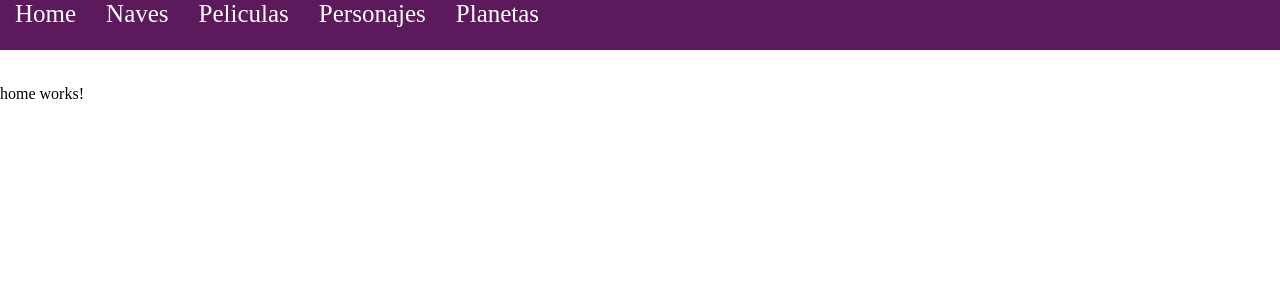
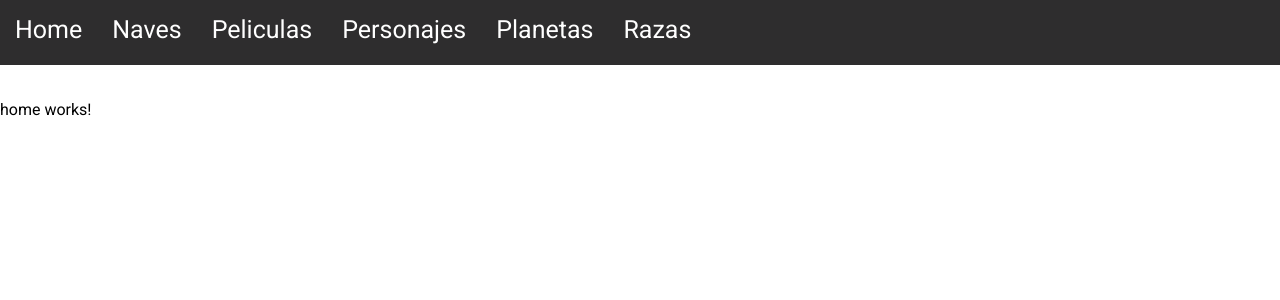
Before and after one commit to jsoviedo/starwars, an Angular app: page / in a window 1280 px wide. Shown: the top 300 px of the page. Built offline with nearby package versions, Linux system fonts and the light colour scheme.

Commit message:
Cambie el color de la barra de navegacion, agregue la vista de las razas y creé el servicio para obtener los datos de la api para las naves

```diff
--- a/package.json
+++ b/package.json
@@ -21,7 +21,7 @@
     "@angular/platform-browser-dynamic": "~8.2.4",
     "@angular/router": "~8.2.4",
     "gh-pages": "^2.1.1",
-    "rxjs": "~6.4.0",
+    "rxjs": "^6.4.0",
     "tslib": "^1.10.0",
     "zone.js": "~0.9.1"
   },
--- a/src/app/app.routing.ts
+++ b/src/app/app.routing.ts
@@ -8,6 +8,7 @@ import { NavesComponent } from './components/naves/naves.component';
 import { PeliculasComponent } from './components/peliculas/peliculas.component';
 import { PlanetasComponent } from './components/planetas/planetas.component';
 import { PersonajesComponent } from './components/personajes/personajes.component';
+import { RazasComponent } from './components/razas/razas.component';
 
 // Array de rutas
 
@@ -18,6 +19,7 @@ const appRoutes: Routes = [
     {path: 'peliculas', component: PeliculasComponent},
     {path: 'planetas', component: PlanetasComponent},
     {path: 'personajes', component: PersonajesComponent},
+    {path: 'razas', component: RazasComponent},
     {path: '**', component: HomeComponent}
 ];
 
--- a/src/app/components/nav-bar/nav-bar.component.css
+++ b/src/app/components/nav-bar/nav-bar.component.css
@@ -6,7 +6,8 @@ header {
 nav {
     width: 100vw;
     height: 50px;
-    background: rgba(75, 2, 75, 0.9);
+    background: rgba(24, 23, 24, 0.9);
+    padding-top: 15px;
 }
 
 nav a {
--- a/src/app/components/nav-bar/nav-bar.component.html
+++ b/src/app/components/nav-bar/nav-bar.component.html
@@ -4,4 +4,5 @@
     <a [routerLink]="['/peliculas']">Peliculas</a>
     <a [routerLink]="['/personajes']">Personajes</a>
     <a [routerLink]="['/planetas']">Planetas</a>
+    <a [routerLink]="['/razas']">Razas</a>
 </nav>
--- a/src/app/components/naves/naves.component.ts
+++ b/src/app/components/naves/naves.component.ts
@@ -1,15 +1,34 @@
 import { Component, OnInit } from '@angular/core';
+import { VechilesService } from 'src/app/services/vehicles.service';
 
 @Component({
   selector: 'app-naves',
   templateUrl: './naves.component.html',
-  styleUrls: ['./naves.component.css']
+  styleUrls: ['./naves.component.css'],
+  providers: [VechilesService]
 })
 export class NavesComponent implements OnInit {
 
-  constructor() { }
+  public vehicles: any;
+
+  constructor(
+    private _service: VechilesService
+  ) { }
 
   ngOnInit() {
+    this._service.getVehicles().subscribe(
+
+      response => {
+        this.vehicles = response;
+        console.log(this.vehicles);
+      },
+
+      error => {
+        console.log(error);
+      }
+
+    );
   }
 
+
 }
--- /dev/null
+++ b/src/app/components/razas/razas.component.html
@@ -0,0 +1 @@
+<p>razas works!</p>
--- /dev/null
+++ b/src/app/components/razas/razas.component.ts
@@ -0,0 +1,15 @@
+import { Component, OnInit } from '@angular/core';
+
+@Component({
+  selector: 'app-razas',
+  templateUrl: './razas.component.html',
+  styleUrls: ['./razas.component.css']
+})
+export class RazasComponent implements OnInit {
+
+  constructor() { }
+
+  ngOnInit() {
+  }
+
+}
--- /dev/null
+++ b/src/app/services/vehicles.service.ts
@@ -0,0 +1,19 @@
+import { Injectable } from '@angular/core'
+import { HttpClient, HttpHeaders } from '@angular/common/http';
+import { Observable } from 'rxjs';
+
+@Injectable()
+export class VechilesService {
+
+    public url: string;
+
+    constructor(
+        private _http: HttpClient
+    ){
+        this.url = "https://swapi.co/";
+    }
+
+    getVehicles(){
+        return this._http.get(this.url + "api/vehicles/");
+    }
+}
--- a/src/styles.css
+++ b/src/styles.css
@@ -1,4 +1,4 @@
-/* You can add global styles to this file, and also import other style files */
+@import url('https://fonts.googleapis.com/css?family=Roboto&display=swap');
 
 * {
     margin: 0px;
@@ -8,3 +8,7 @@
 section {
     margin: 35px auto;
 }
+
+html {
+    font-family: 'Roboto', sans-serif;
+}
```
Also changed, not shown: src/app/app.module.ts (+6 -2 lines), src/app/components/razas/razas.component.css (added), 1 other file (tests, documents, lock files or other folders).
